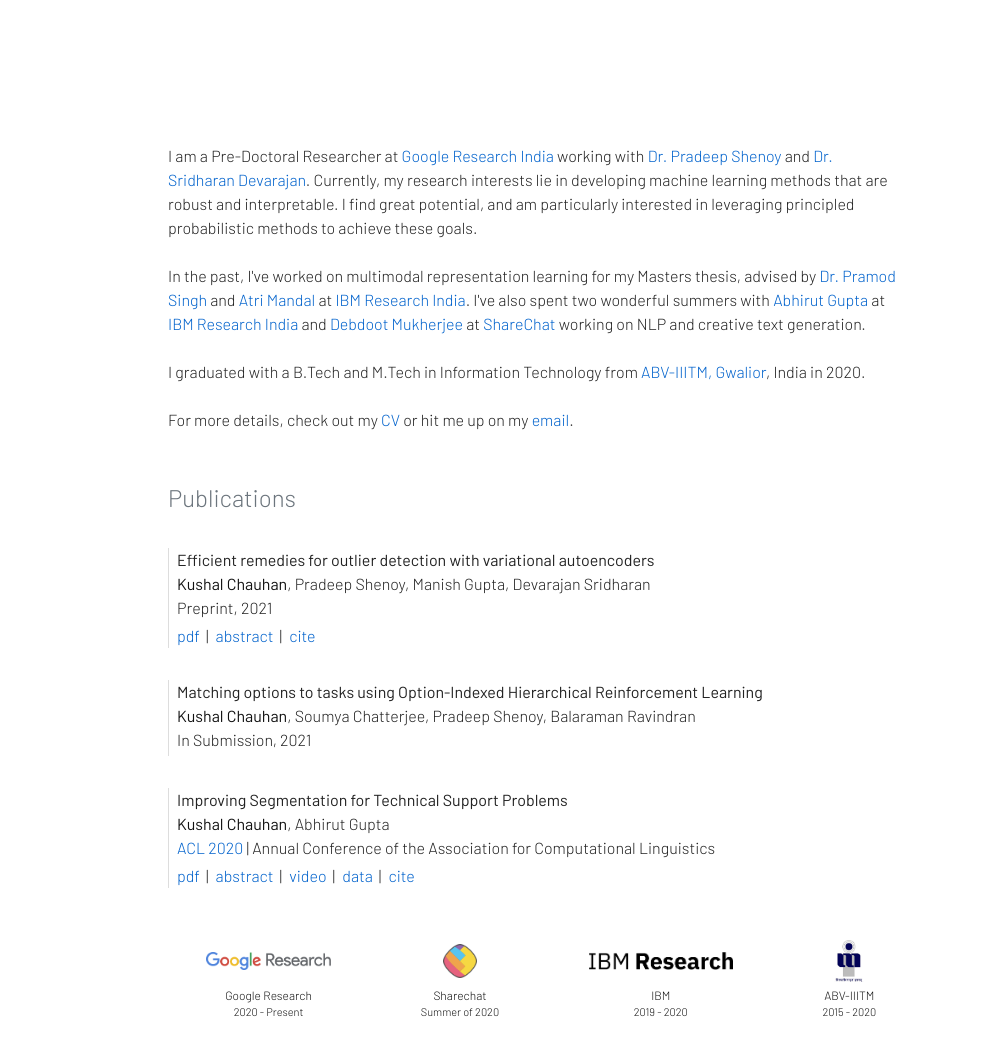
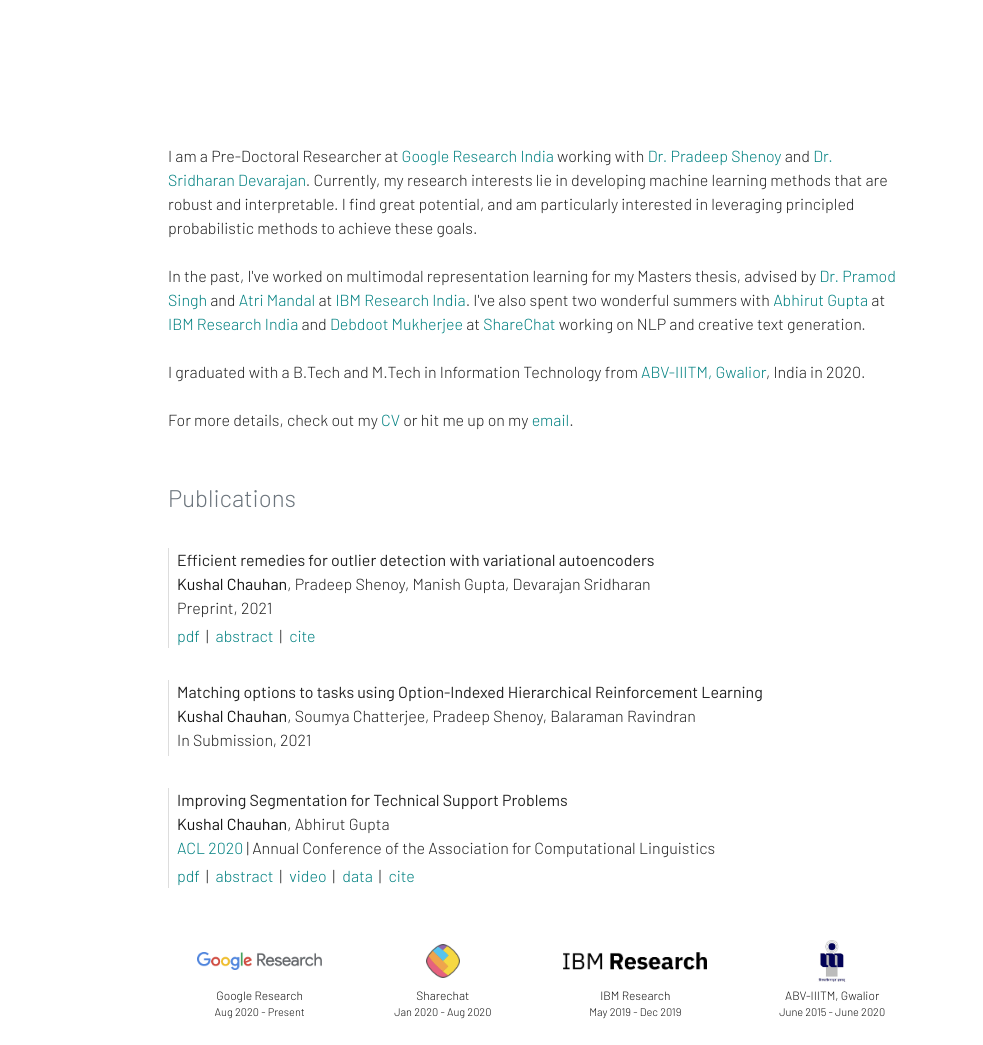
Before and after one commit to kushalchauhan98/kushalchauhan98.github.io, a plain HTML site: page index.html in a window 1280 px wide. Shown: the full height of the page, 297-1280 px from the left. Drawn offline with nearby package versions, Linux system fonts and the light colour scheme.

Commit message:
Update index.html and style.js

```diff
--- a/assets/style.js
+++ b/assets/style.js
@@ -4,7 +4,7 @@
 
 // Color properties
 const basecolor = "#222222";
-const accentcolor = "#0062cc";
+const accentcolor = "#008080";
 const highlightcolor = "#111";
 
 // const basecolor = "#888";
--- a/index.html
+++ b/index.html
@@ -106,23 +106,23 @@
                     <div class="mx-auto mt-2">
                         <img class="img-fluid instilogo p-3" src="images/googleresearch.png">
                         <div class="institution">Google Research</div>
-                        <div class="years">2020 - Present</div>
+                        <div class="years">Aug 2020 - Present</div>
                     </div>
                     <div class="mx-auto mt-2">
                         <img class="img-fluid instilogo p-2" src="images/sharechat.png">
                         <div class="institution">Sharechat</div>
-                        <div class="years">Summer of 2020</div>
+                        <div class="years">Jan 2020 - Aug 2020</div>
                     </div>
                     <div class="mx-auto mt-2">
                         <img class="img-fluid instilogo p-3" src="images/ibm.png">
-                        <div class="institution">IBM</div>
-                        <div class="years">2019 - 2020</div>
+                        <div class="institution">IBM Research</div>
+                        <div class="years">May 2019 - Dec 2019</div>
                     </div>
 
                     <div class="mx-auto mt-2">
                         <img class="img-fluid instilogo p-1" src="images/abviiitm.png">
-                        <div class="institution">ABV-IIITM</div>
-                        <div class="years">2015 - 2020</div>
+                        <div class="institution">ABV-IIITM, Gwalior</div>
+                        <div class="years">June 2015 - June 2020</div>
                     </div>
 
 
```
